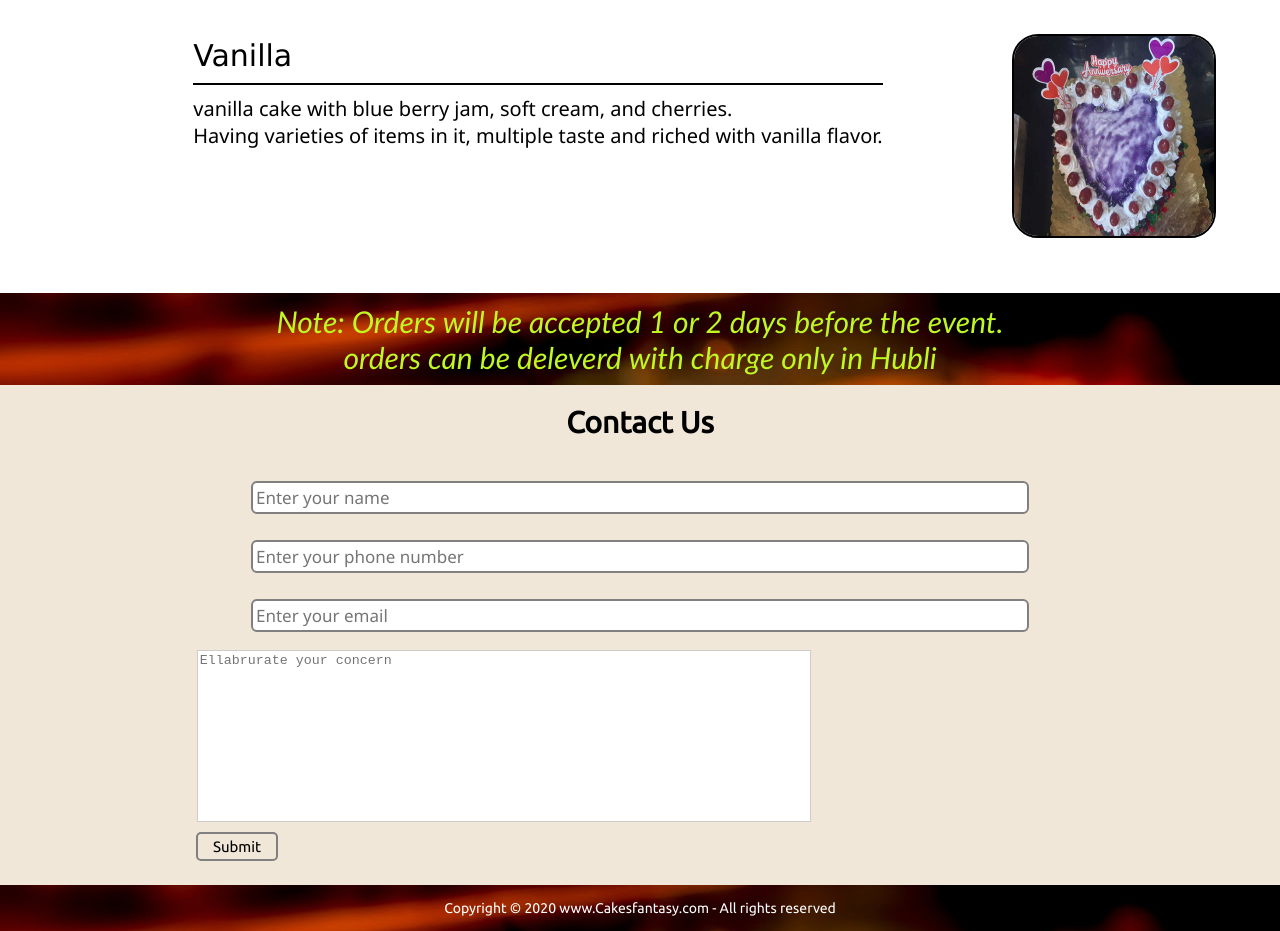
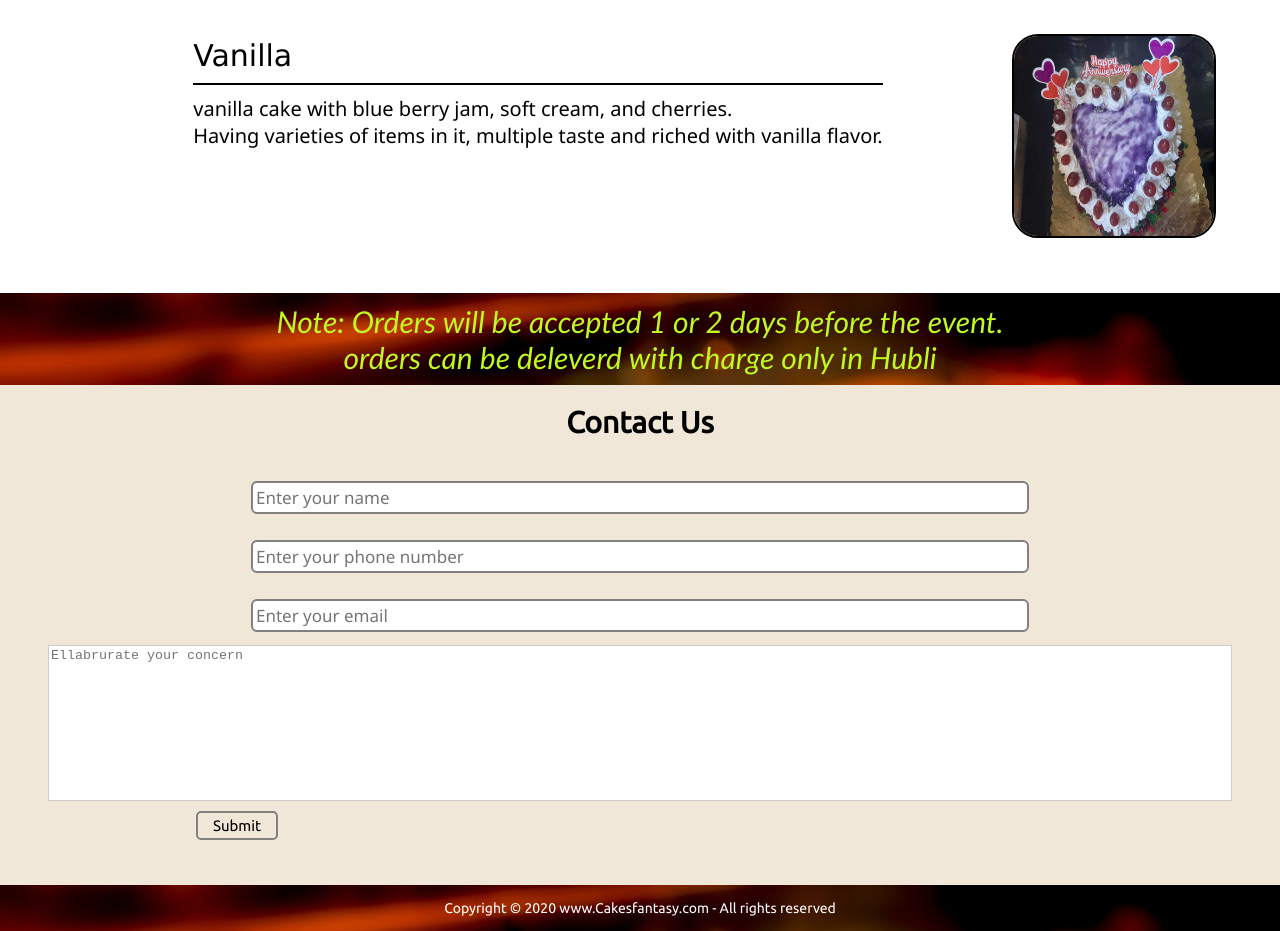
Before and after one commit to VaibhavNB/Cakesfantasy.github.io, a plain HTML site: page index.html in a window 1280 px wide. Shown: the part 3493-4424 px from the top of the page. Drawn offline with Linux system fonts and the light colour scheme.

Commit message:
Update style.css

```diff
--- a/css/style.css
+++ b/css/style.css
@@ -361,9 +361,8 @@ html{
 }
 .txt-area{
     padding: 2px;
-    margin: 5px 435.203px 0px 196.797px;
-    height: 166px;
-    width: 608px;
+    margin:0 3rem;
+
 
 
 
```
